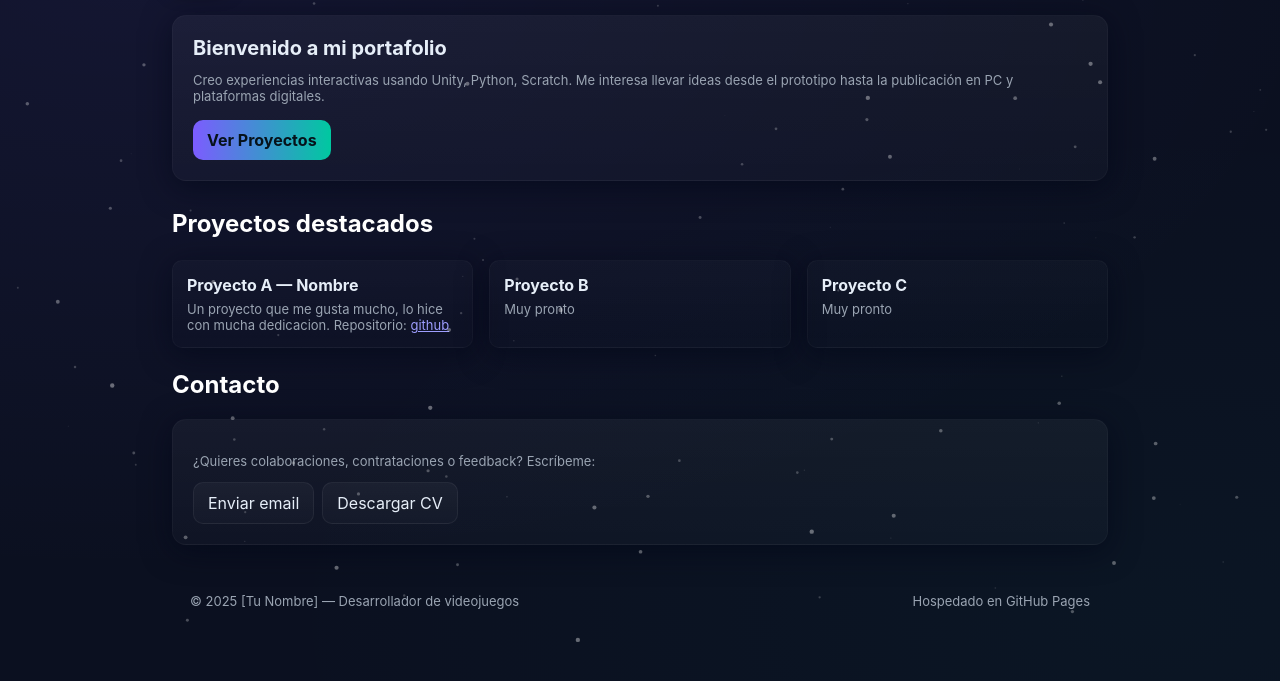
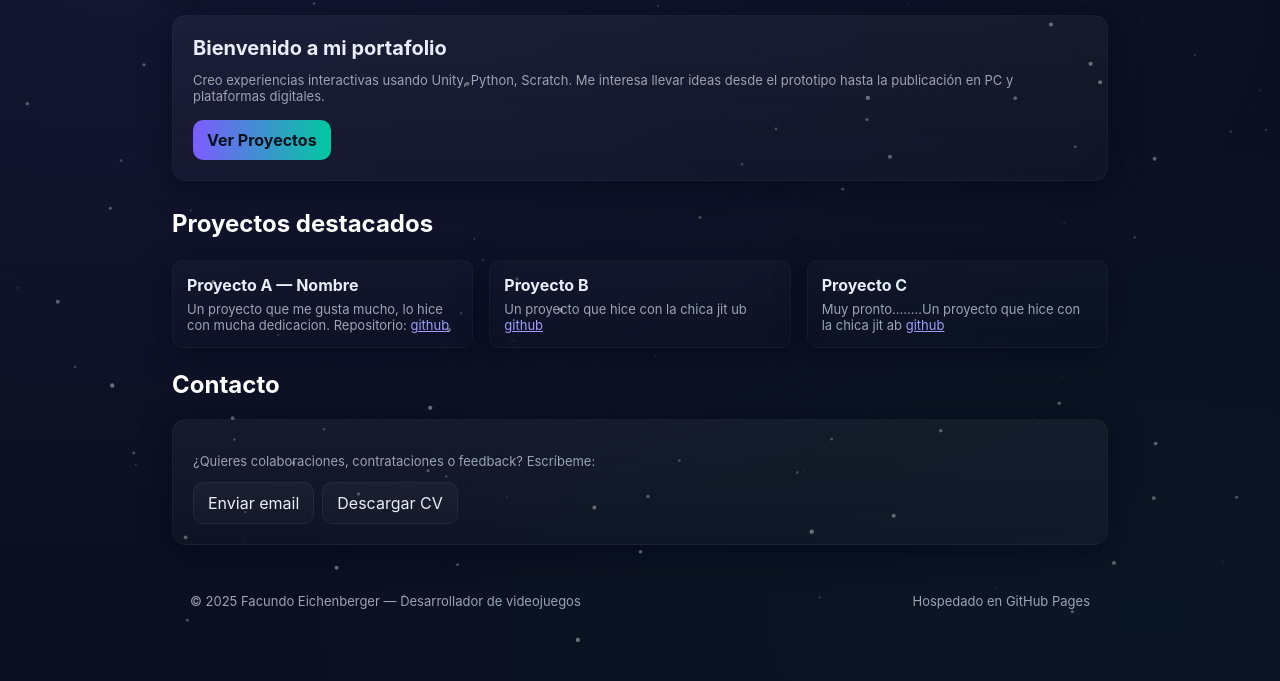
Before and after one commit to fac7n3/fac7n3.github.io, a plain HTML site: page index.html in a window 1280 px wide. Shown: the part 153-834 px from the top of the page. Drawn offline with Linux system fonts and the light colour scheme.

Commit message:
Update index.html

```diff
--- a/index.html
+++ b/index.html
@@ -88,15 +88,15 @@
       <div class="grid">
         <div class="project card">
           <h3>Proyecto A — Nombre</h3>
-          <p>Un proyecto que me gusta mucho, lo hice con mucha dedicacion. Repositorio: <a href="https://github.com/tu-usuario/proyecto-A" target="_blank">github</a></p>
+          <p>Un proyecto que me gusta mucho, lo hice con mucha dedicacion. Repositorio: <a href="https://github.com/fac7n3/fac7n3.github.io/tree/main/Proyecto%20A" target="_blank">github</a></p>
         </div>
         <div class="project card">
           <h3>Proyecto B</h3>
-          <p>Muy pronto</p>
+          <p>Un proyecto que hice con la chica jit ub  <a href="https://github.com/fac7n3/fac7n3.github.io/tree/main/Proyecto%20B" target="_blank">github</a> </p>
         </div>
         <div class="project card">
           <h3>Proyecto C</h3>
-          <p>Muy pronto</p>
+          <p>Muy pronto........Un proyecto que hice con la chica jit ab  <a href="https://github.com/fac7n3/fac7n3.github.io/tree/main/Proyecto%20B" target="_blank">github</a></p>
         </div>
       </div>
     </section>
@@ -107,7 +107,7 @@
         <div>
           <p class="small-note">¿Quieres colaboraciones, contrataciones o feedback? Escríbeme:</p>
           <div style="display:flex;gap:8px;flex-wrap:wrap">
-            <a class="btn" href="mailto:tu.nombre@email.com">Enviar email</a>
+            <a class="btn" href="shueywater@gmail.com">Enviar email</a>
 
           <a class="btn" href="assets/CV.pdf" download>Descargar CV</a>
         </div>
@@ -115,7 +115,7 @@
     </section>
 
     <footer>
-      <div class="small-note">© <span id="year"></span> [Tu Nombre] — Desarrollador de videojuegos</div>
+      <div class="small-note">© <span id="year"></span> Facundo Eichenberger — Desarrollador de videojuegos</div>
       <div class="small-note">Hospedado en GitHub Pages</div>
     </footer>
   </main>
```
